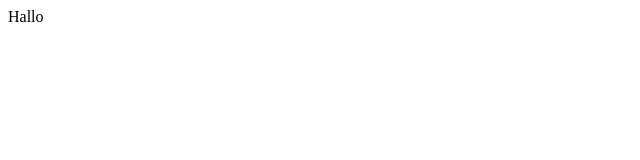
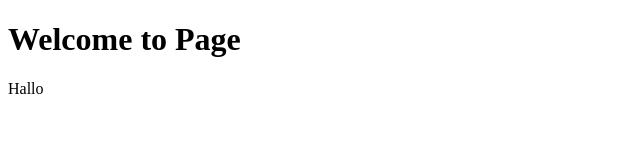
Before and after one commit to Abubakr-Alsheikh/Graduation-Project, a plain HTML site: page index.html in a window 1280 px wide. Shown: the whole page, without its empty margins (0-640 px from the left). Drawn offline with Linux system fonts and the light colour scheme.

Commit message:
Adding h1

```diff
--- a/index.html
+++ b/index.html
@@ -8,7 +8,7 @@
     <title>Document</title>
 </head>
 <body>
-
+    <h1>Welcome to Page</h1>
     <script src="js/JavaScript.js"></script>
 </body>
 </html>
```
